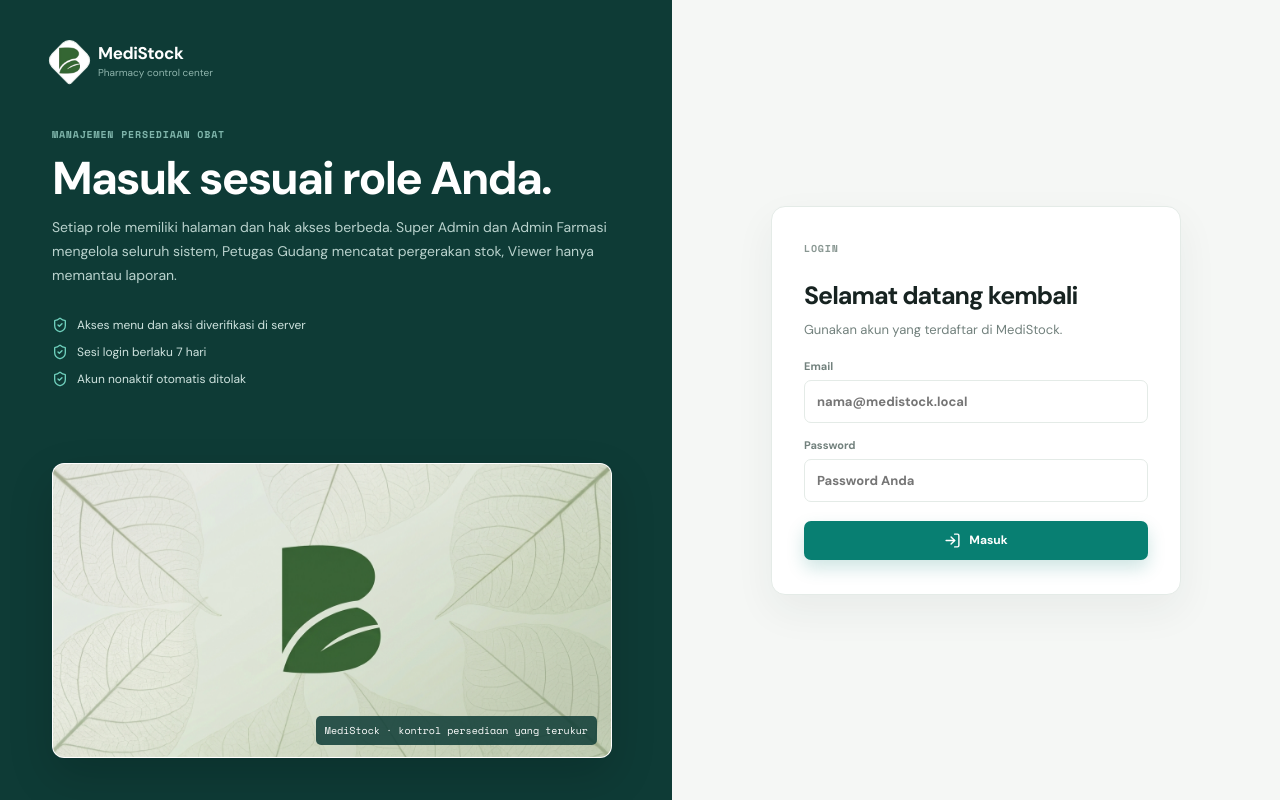
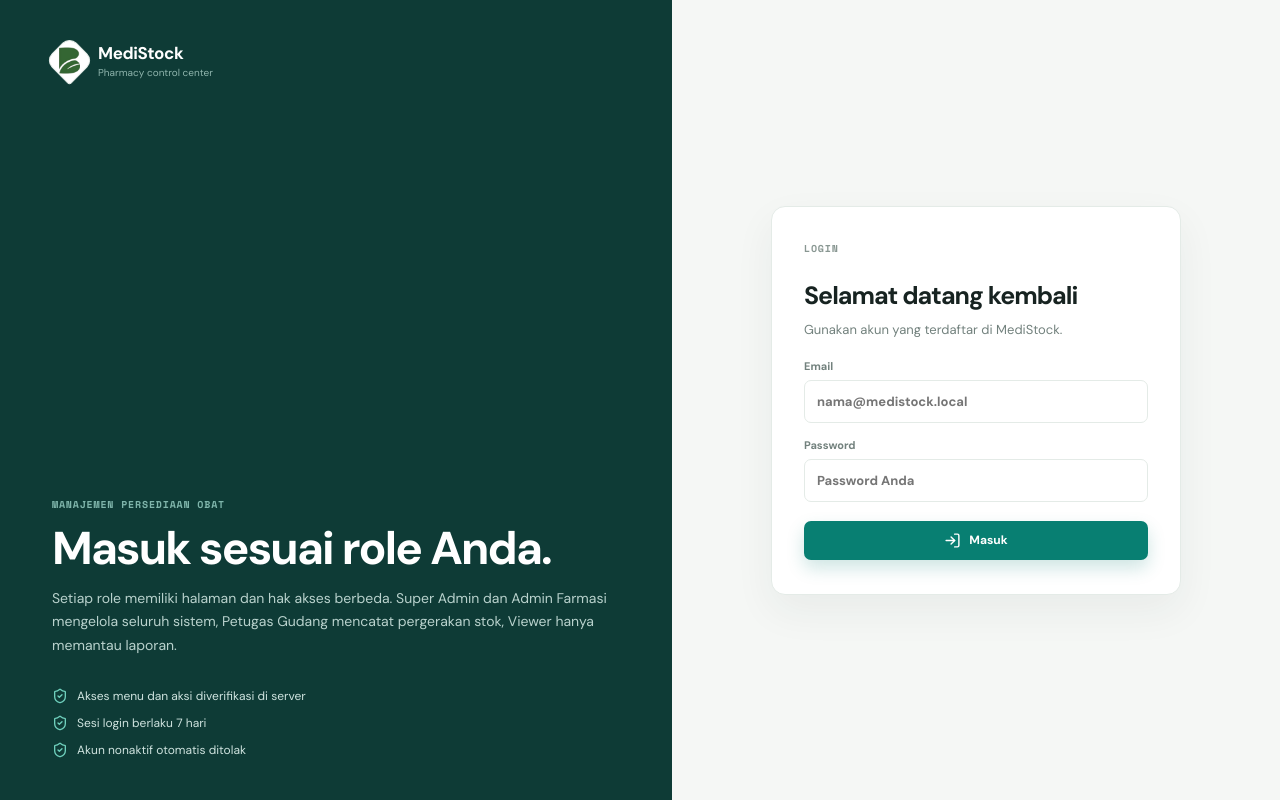
Before and after one commit to Masmas99/managementobat, a Next.js app: page /login in a window 1280 px wide. Built offline with nearby package versions, Linux system fonts and the light colour scheme; no server answers.

Commit message:
Restore original login layout

```diff
--- a/app/globals.css
+++ b/app/globals.css
@@ -99,10 +99,6 @@ button { cursor: pointer; }
 .login-brand-copy .eyebrow { color: #7fb5ab; }
 .login-brand-copy h1 { margin: 12px 0 14px; font-size: clamp(30px, 4vw, 46px); letter-spacing: -1.8px; line-height: 1.05; }
 .login-brand-copy .intro-copy { color: #b9d2cd; font-size: 14px; line-height: 1.7; }
-.login-brand-art { position: relative; overflow: hidden; width: min(100%, 560px); aspect-ratio: 1.9; margin-top: 28px; border: 1px solid rgba(255, 255, 255, .16); border-radius: 12px; background: #fff; box-shadow: 0 18px 45px rgba(0, 0, 0, .16); }
-.login-brand-art img { width: 100%; height: 100%; display: block; object-fit: cover; animation: login-art-drift 12s ease-in-out infinite alternate; }
-.login-brand-art span { position: absolute; right: 14px; bottom: 12px; padding: 7px 9px; color: #fff; background: rgba(14, 59, 54, .85); border-radius: 5px; font: 10px 'Space Mono', monospace; }
-@keyframes login-art-drift { from { transform: scale(1.02) translate3d(-1%, 0, 0); } to { transform: scale(1.09) translate3d(1%, -1%, 0); } }
 .login-role-list { display: grid; gap: 11px; margin: 30px 0 0; padding: 0; list-style: none; color: #cfe3df; font-size: 12px; }
 .login-role-list li { display: flex; align-items: center; gap: 9px; }
 .login-role-list svg { color: #6fd0bd; flex-shrink: 0; }
@@ -125,7 +121,7 @@ button { cursor: pointer; }
 .login-demo strong, .login-demo em { display: block; font-style: normal; }
 .login-demo strong { color: var(--ink); font-size: 11px; }
 .login-demo em { margin-top: 2px; font: 10px 'Space Mono', monospace; color: #96a29e; }
-@media (max-width: 900px) { .login-shell { grid-template-columns: 1fr; }.login-brand { padding: 30px 24px; gap: 26px; }.login-brand-art { margin-top: 0; }.login-role-list { display: none; }.login-panel { padding: 24px 16px 40px; } }
+@media (max-width: 900px) { .login-shell { grid-template-columns: 1fr; }.login-brand { padding: 30px 24px; gap: 26px; }.login-role-list { display: none; }.login-panel { padding: 24px 16px 40px; } }
 
 .status-badge { padding: 5px 8px; border-radius: 5px; }
 .status-badge.normal, .status-badge.released, .status-badge.active, .status-badge.completed { color: var(--teal); background: #e2f4f0; }
--- a/app/login/page.js
+++ b/app/login/page.js
@@ -61,10 +61,6 @@ export default function LoginPage() {
             </li>
           </ul>
         </div>
-        <div className="login-brand-art" aria-hidden="true">
-          <img src="/og.jpg" alt="" />
-          <span>MediStock · kontrol persediaan yang terukur</span>
-        </div>
       </section>
 
       <section className="login-panel">
```
